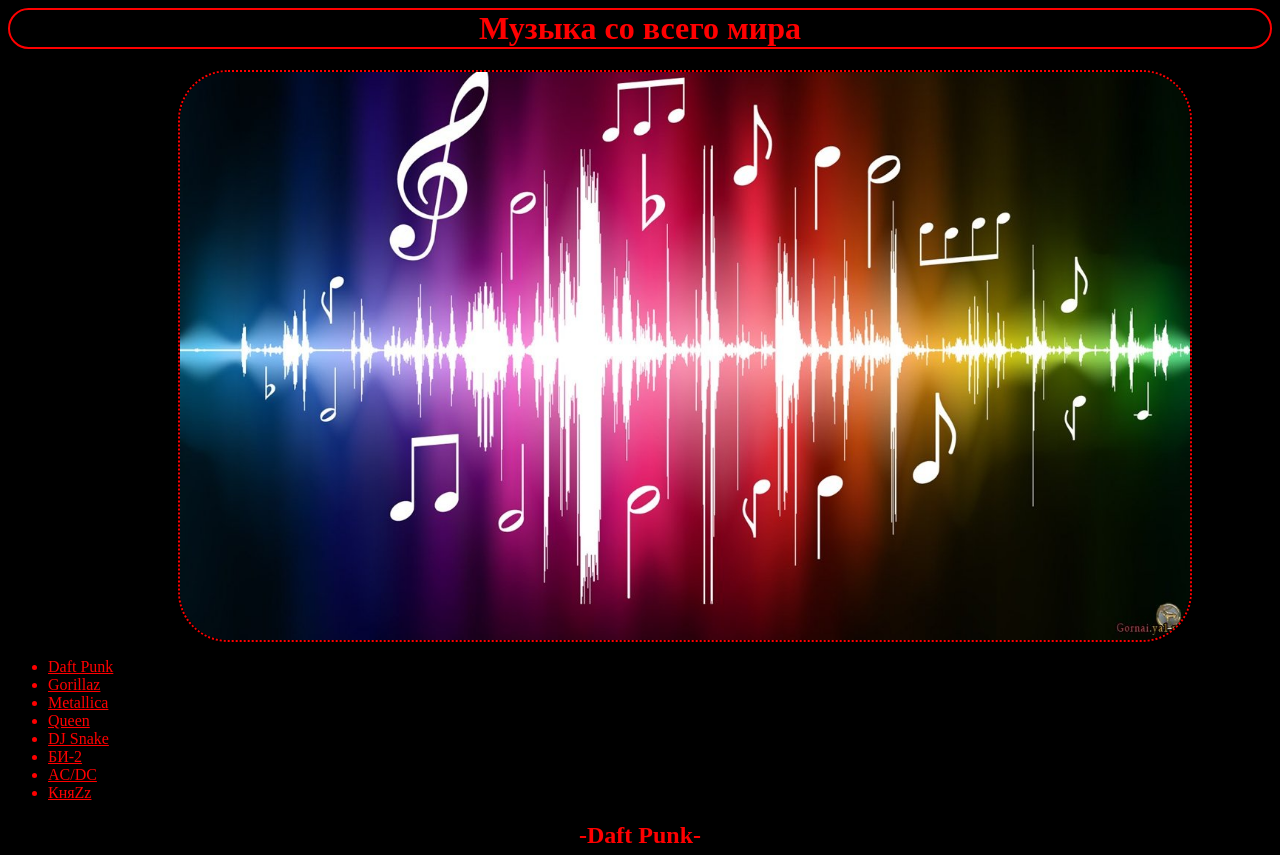
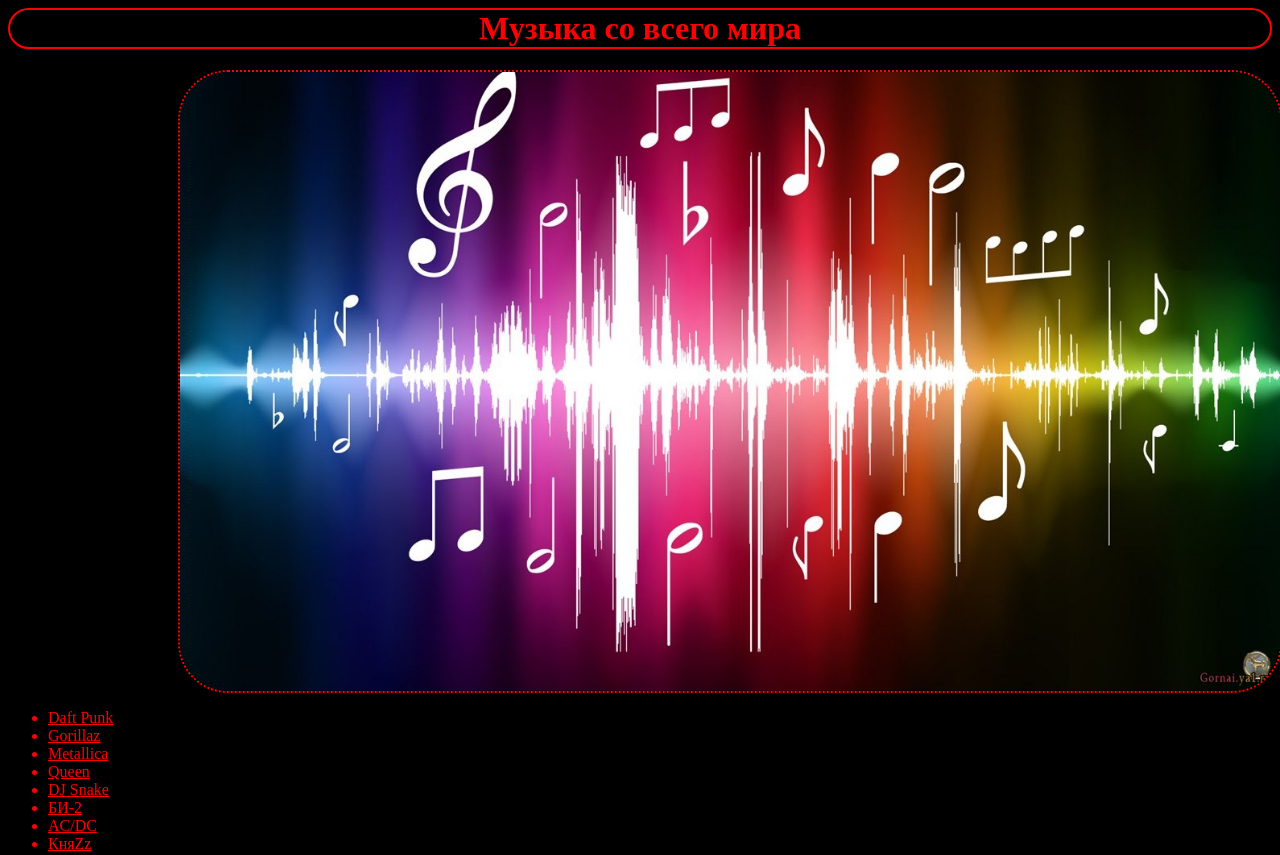
Before and after one commit to LizaGun/MUSIC, a plain HTML site: page index.html in a window 1280 px wide. Shown: the top 855 px of the page. Drawn offline with Linux system fonts and the light colour scheme.

Commit message:
Update style.css

```diff
--- a/style.css
+++ b/style.css
@@ -1,5 +1,5 @@
 img{
-    width: 1010px;
+    width: 1100px;
     border-radius: 50px;
     border: 2px dotted red;
     margin-left: 170px;
```
